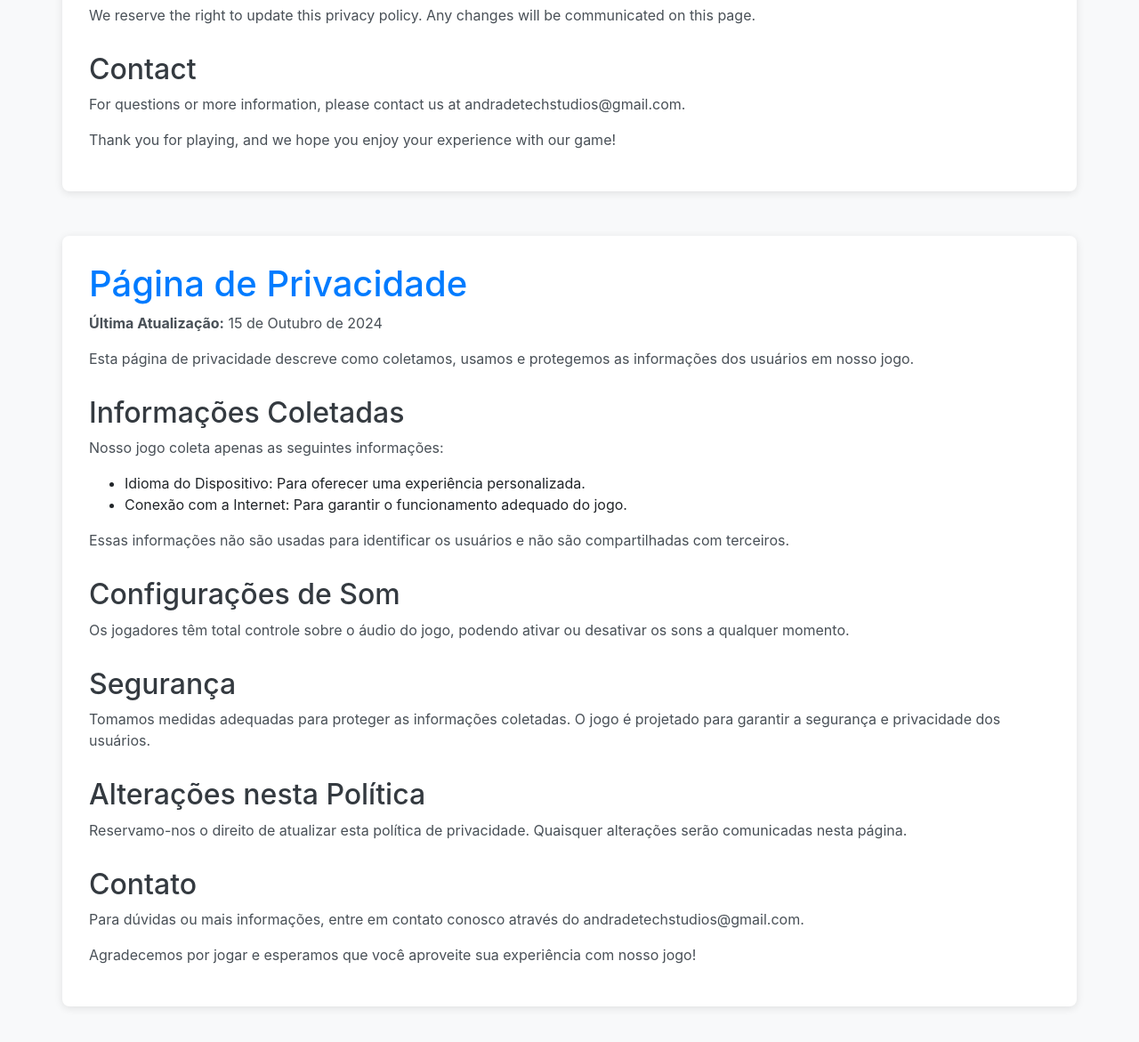
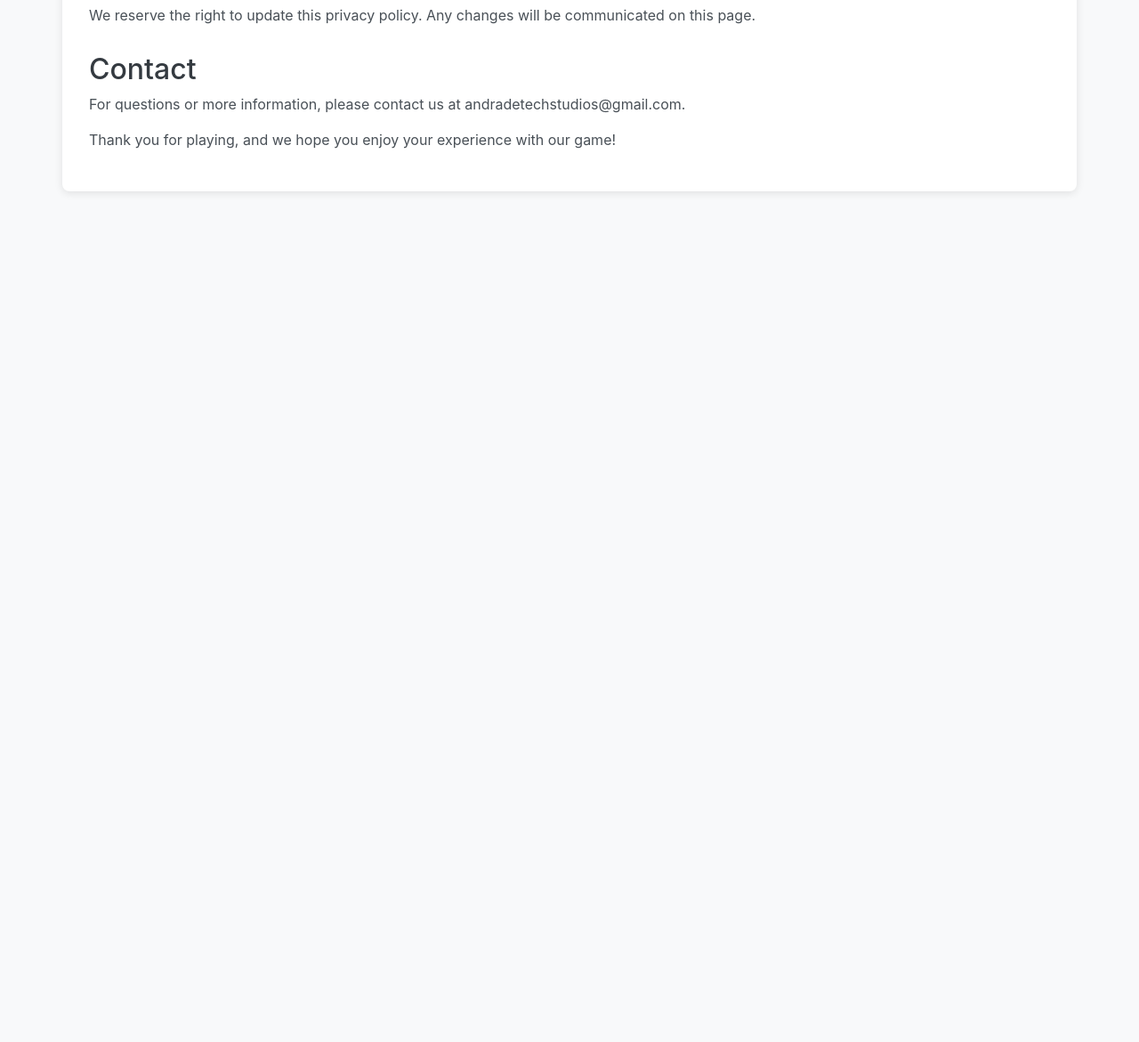
Before and after one commit to andradetechstudios/pugdash, a plain HTML site: page index.html in a window 1280 px wide. Shown: the part 677-1848 px from the top of the page at 89% size. After the commit the page ends 942 px from the top, so only its background shows below. Drawn offline with nearby package versions, Linux system fonts and the light colour scheme.

Commit message:
Update index.html

```diff
--- a/index.html
+++ b/index.html
@@ -33,7 +33,7 @@
 
 <div class="container">
     <h1>Privacy Policy</h1>
-    <p><strong>Last Updated:</strong> October 15, 2024</p>
+    <p><strong>Last Updated:</strong> August 30, 2025</p>
 
     <p>This privacy policy describes how we collect, use, and protect user information in our game.</p>
 
@@ -65,69 +65,3 @@
 <script src="https://stackpath.bootstrapcdn.com/bootstrap/4.5.2/js/bootstrap.min.js"></script>
 </body>
 </html>
-<html lang="pt-BR">
-<head>
-    <meta charset="UTF-8">
-    <meta name="viewport" content="width=device-width, initial-scale=1.0">
-    <title>Página de Privacidade</title>
-    <link href="https://stackpath.bootstrapcdn.com/bootstrap/4.5.2/css/bootstrap.min.css" rel="stylesheet">
-    <style>
-        body {
-            background-color: #f8f9fa;
-        }
-        .container {
-            margin-top: 50px;
-            margin-bottom: 50px;
-            padding: 30px;
-            background-color: white;
-            border-radius: 8px;
-            box-shadow: 0 2px 10px rgba(0, 0, 0, 0.1);
-        }
-        h1 {
-            color: #007bff;
-        }
-        h2 {
-            margin-top: 30px;
-            color: #343a40;
-        }
-        p {
-            color: #495057;
-        }
-    </style>
-</head>
-<body>
-
-<div class="container">
-    <h1>Página de Privacidade</h1>
-    <p><strong>Última Atualização:</strong> 15 de Outubro de 2024</p>
-
-    <p>Esta página de privacidade descreve como coletamos, usamos e protegemos as informações dos usuários em nosso jogo.</p>
-
-    <h2>Informações Coletadas</h2>
-    <p>Nosso jogo coleta apenas as seguintes informações:</p>
-    <ul>
-        <li>Idioma do Dispositivo: Para oferecer uma experiência personalizada.</li>
-        <li>Conexão com a Internet: Para garantir o funcionamento adequado do jogo.</li>
-    </ul>
-    <p>Essas informações não são usadas para identificar os usuários e não são compartilhadas com terceiros.</p>
-
-    <h2>Configurações de Som</h2>
-    <p>Os jogadores têm total controle sobre o áudio do jogo, podendo ativar ou desativar os sons a qualquer momento.</p>
-
-    <h2>Segurança</h2>
-    <p>Tomamos medidas adequadas para proteger as informações coletadas. O jogo é projetado para garantir a segurança e privacidade dos usuários.</p>
-
-    <h2>Alterações nesta Política</h2>
-    <p>Reservamo-nos o direito de atualizar esta política de privacidade. Quaisquer alterações serão comunicadas nesta página.</p>
-
-    <h2>Contato</h2>
-    <p>Para dúvidas ou mais informações, entre em contato conosco através do andradetechstudios@gmail.com.</p>
-
-    <p>Agradecemos por jogar e esperamos que você aproveite sua experiência com nosso jogo!</p>
-</div>
-
-<script src="https://code.jquery.com/jquery-3.5.1.slim.min.js"></script>
-<script src="https://cdn.jsdelivr.net/npm/@popperjs/core@2.9.2/dist/umd/popper.min.js"></script>
-<script src="https://stackpath.bootstrapcdn.com/bootstrap/4.5.2/js/bootstrap.min.js"></script>
-</body>
-</html>
```
